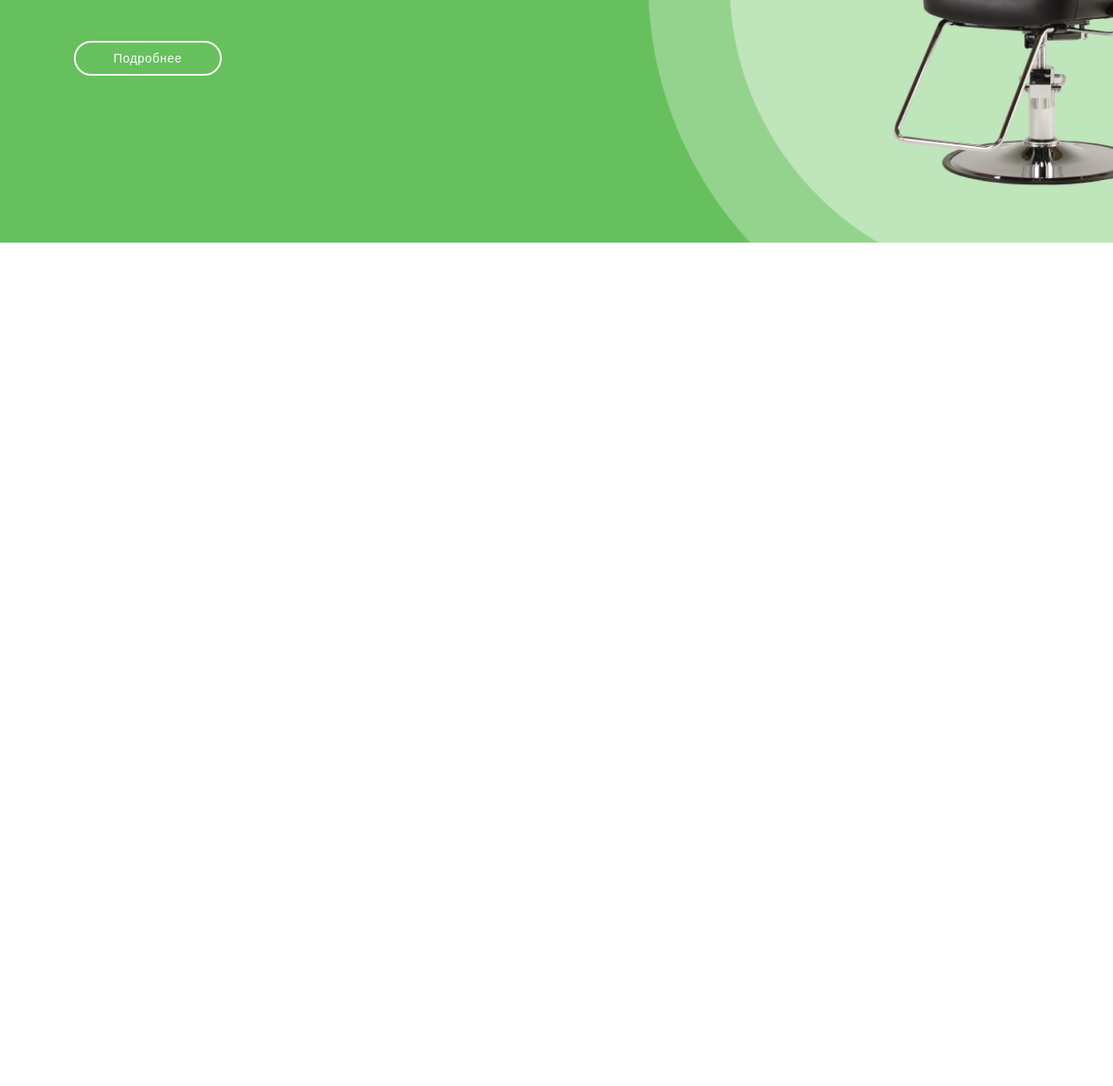
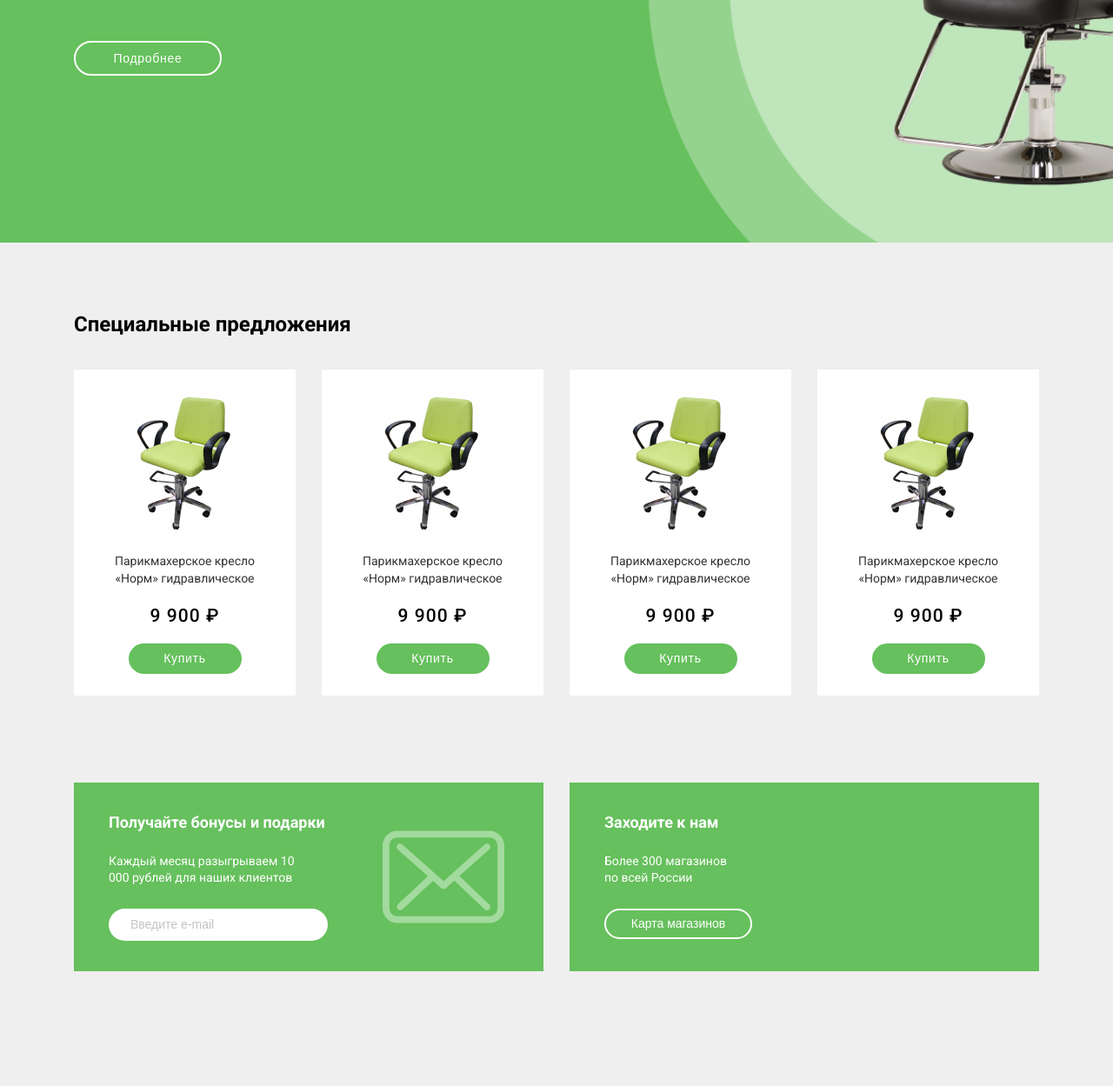
Before and after one commit to StsMet/Beauty, a plain HTML site: page index.html in a window 1280 px wide. Shown: the part 597-1846 px from the top of the page at 87% size. Before the commit the page ends 876 px from the top, so only its background shows below. Drawn offline with Linux system fonts and the light colour scheme; a web font is replaced by a local one.

Commit message:
sections

```diff
--- a/index.html
+++ b/index.html
@@ -55,8 +55,64 @@
             <button class="banner-btn">Подробнее</button>
         </div>
     </section>
-    <section></section>
-    <section></section>
+    <section>
+        <div class="special">
+            <div class="container">
+                 <h2>Специальные предложения</h2>
+                 <div class="chair">
+                    <div class="chair-item">
+                        <img src="img/chairr.png" alt="chair">
+                        <h3>Парикмахерское кресло «Норм» гидравлическое</h3>
+                        <span>9 900 ₽</span>
+                        <button>Купить</button>
+                    </div>
+                    <div class="chair-item">
+                        <img src="img/chairr.png" alt="chair">
+                        <h3>Парикмахерское кресло «Норм» гидравлическое</h3>
+                        <span>9 900 ₽</span>
+                        <button>Купить</button>
+                    </div>
+                    <div class="chair-item">
+                        <img src="img/chairr.png" alt="chair">
+                        <h3>Парикмахерское кресло «Норм» гидравлическое</h3>
+                        <span>9 900 ₽</span>
+                        <button>Купить</button>
+                    </div>
+                    <div class="chair-item">
+                        <img src="img/chairr.png" alt="chair">
+                        <h3>Парикмахерское кресло «Норм» гидравлическое</h3>
+                        <span>9 900 ₽</span>
+                        <button>Купить</button>
+                    </div>
+                 </div>
+            </div>
+        </div>
+    </section>
+    <section class="bonus">
+        <div class="container">
+            <div class="bonus-box">
+                <div class="bonus-item1">
+                    <div class="text">
+                        <h3>Получайте бонусы и подарки</h3>
+                        <p>
+                            Каждый месяц разыгрываем
+                            10 000 рублей для наших клиентов
+                        </p>
+                        <input type="email" placeholder="Введите e-mail">
+                    </div>
+                    <img src="img/pochta.svg" alt="pochta">
+                </div>
+                <div class="bonus-item2">
+                    <h3>Заходите к нам</h3>
+                    <p>
+                        Более 300 магазинов
+                        по всей России
+                    </p>
+                    <button>Карта магазинов</button>
+                </div>
+            </div>
+        </div>
+    </section>
     <footer></footer>
 
 </body>
--- a/style/style.css
+++ b/style/style.css
@@ -117,3 +117,132 @@ button{
     text-align: center;
     color: #fff;
   }
+  .special{
+    background:#efefef;
+    padding-top: 80px;
+  }
+  .special>h2{
+    font-weight: 700;
+    font-style: 24px;
+    color: #000;
+  }
+  .chair{
+    display: flex;
+    justify-content:space-between;
+    margin-top: 38px;
+  }
+  .chair-item{
+    background: #fff;
+    padding-top: 25px;
+    padding-bottom: 25px;
+    padding-right: 30px;
+    padding-left: 30px;
+    display: flex;
+    flex-direction:column ;
+    align-items: center ;
+  }
+  .chair-item>h3{
+    font-weight: 400;
+    font-size: 14px;
+    line-height: 141%;
+    text-align: center;
+    color: #333;
+    max-width: 195px;
+    margin-top: 20px;
+    margin-bottom: 20px;
+  }
+  .chair-item>span{
+    font-weight: 500;
+    font-size: 21px;
+    letter-spacing: 0.05em;
+    text-align: center;
+    color: #000;
+    margin-bottom: 20px;
+  }
+  .chair-item>button{
+    font-weight: 400;
+    font-size: 14px;
+    letter-spacing: 0.05em;
+    text-align: center;
+    color: #fff;
+    padding: 9px,40px,9px,40px;
+    border-radius: 30px;
+    width: 130px;
+    height: 35px;
+    background: #66c05d;
+  }
+  .bonus{
+    background: #efefef;
+    padding-top: 100px;
+    padding-bottom: 132px;
+  }
+  .bonus-box{
+    display: flex;
+    justify-content: space-between;
+  }
+  .bonus-item1{
+    width: 540px;
+    background: #66c05d;
+    padding: 35px 45px 35px 40px;
+    display: flex;
+    justify-content: space-between;
+    box-sizing: border-box;
+  }
+  .text>h3{
+    font-weight: 700;
+    font-size: 18px;
+    color: #fff;
+    margin-bottom: 25px;
+  }
+  .text>p{
+    font-weight: 400;
+    font-size: 14px;
+    line-height: 141%;
+    color: #fff;
+    max-width: 230px;
+    margin-bottom: 25px;
+  }
+  .text>input{
+    border: none;
+    width: 225px;
+    height: 35px;
+    border-radius:  30px;
+    padding-left: 25px;
+  }
+  .text>input::placeholder{
+    font-weight: 400;
+    font-size: 14px;
+    color: #c4c4c4;
+  }
+  .bonus-item2{
+    width: 540px;
+    background: #66c05d;
+    padding: 35px 45px 35px 40px;
+    box-sizing: border-box;
+  }
+  .bonus-item2>h3{
+    font-weight: 700;
+    font-size: 18px;
+    color: #fff;
+    margin-bottom: 25px;
+
+  }
+  .bonus-item2>p{
+    font-weight: 400;
+    font-size: 14px;
+    line-height: 141%;
+    color: #fff;
+    max-width: 141px;
+    margin-bottom: 25px;
+  }
+  .bonus-item2>button{
+    border: 2px solid #fff;
+    border-radius: 30px;
+    width: 170px;
+    height: 35px;
+    background: #66c05d;
+    font-weight: 400;
+    font-size: 14px;
+    text-align: center;
+    color: #fff;
+  }
```
Also changed, not shown: img/chairr.png (added), img/pochta.svg (added).
